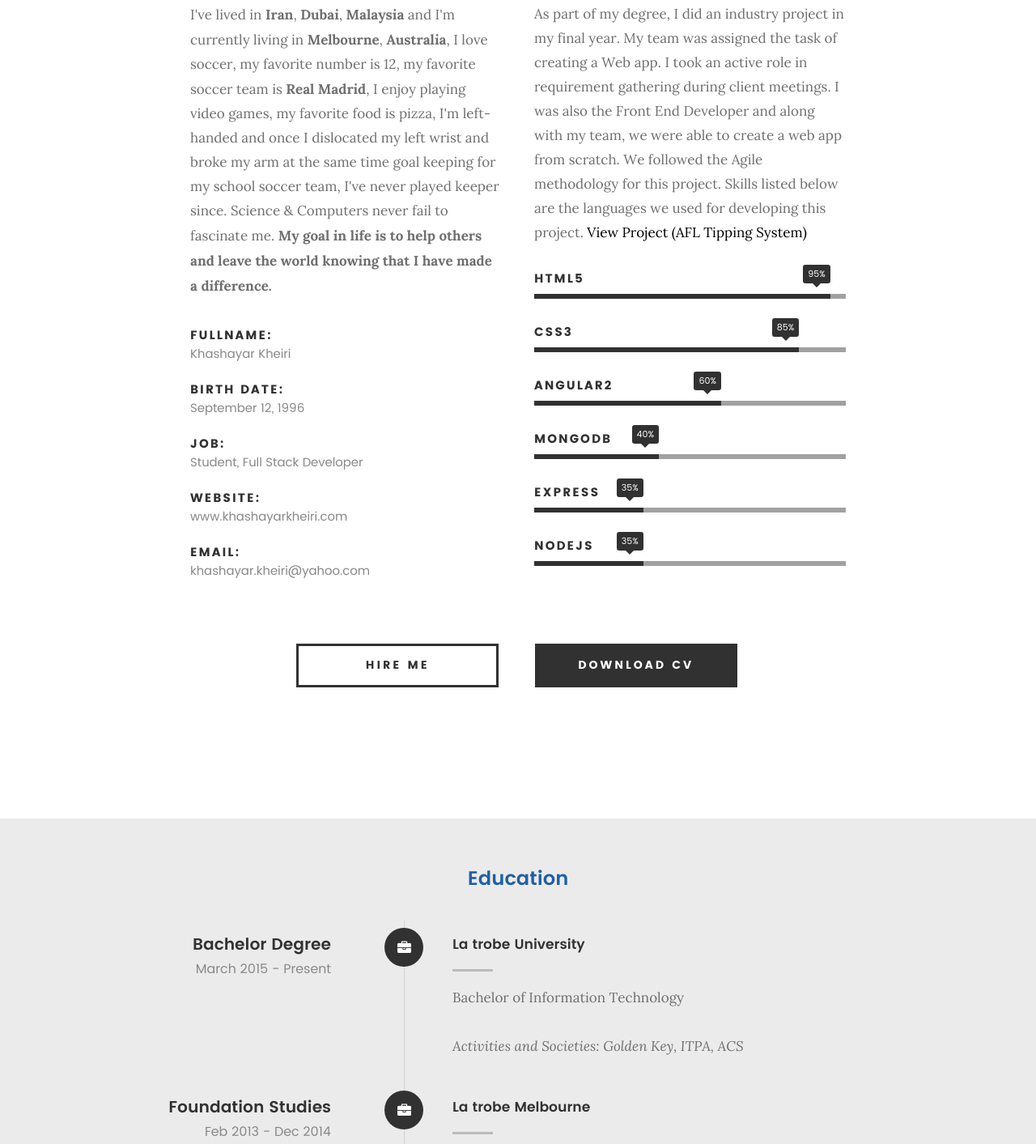
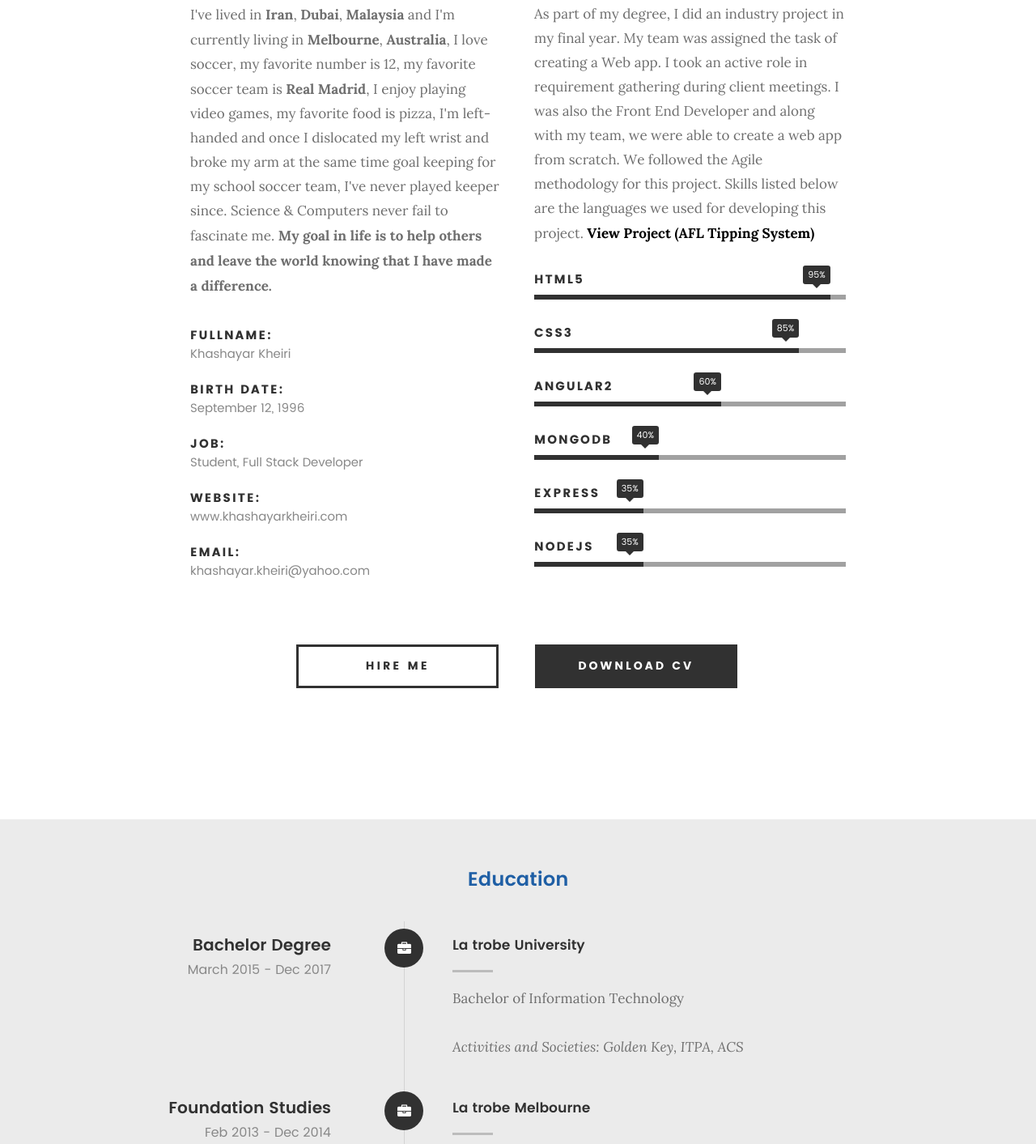
Before and after one commit to Kash12/Kash12.github.io, a plain HTML site: page index.html in a window 1280 px wide. Shown: the part 1318-2731 px from the top of the page at 81% size. Drawn offline with Linux system fonts and the light colour scheme.

Commit message:
Minor Changes

```diff
--- a/index.html
+++ b/index.html
@@ -192,7 +192,7 @@
 				<p>As part of my degree, I did an industry project in my final year. My team was assigned the task of creating a Web app.
 					I took an active role in requirement gathering during client meetings. I was also the Front End Developer and along
 					with my team, we were able to create a web app from scratch. We followed the Agile methodology for this project. Skills
-					listed below are the languages we used for developing this project. <a href="#portfolio" class="smoothscroll"> View Project (AFL Tipping System) </a></p>
+					listed below are the languages we used for developing this project. <a href="#portfolio" class="smoothscroll"><b> View Project (AFL Tipping System) </b></a></p>
 
 				<ul class="skill-bars">
 					<li>
@@ -298,7 +298,7 @@
 
 						<div class="timeline-header">
 							<h3>Bachelor Degree</h3>
-							<p>March 2015 - Present</p>
+							<p>March 2015 - Dec 2017</p>
 						</div>
 
 						<div class="timeline-content">
```
